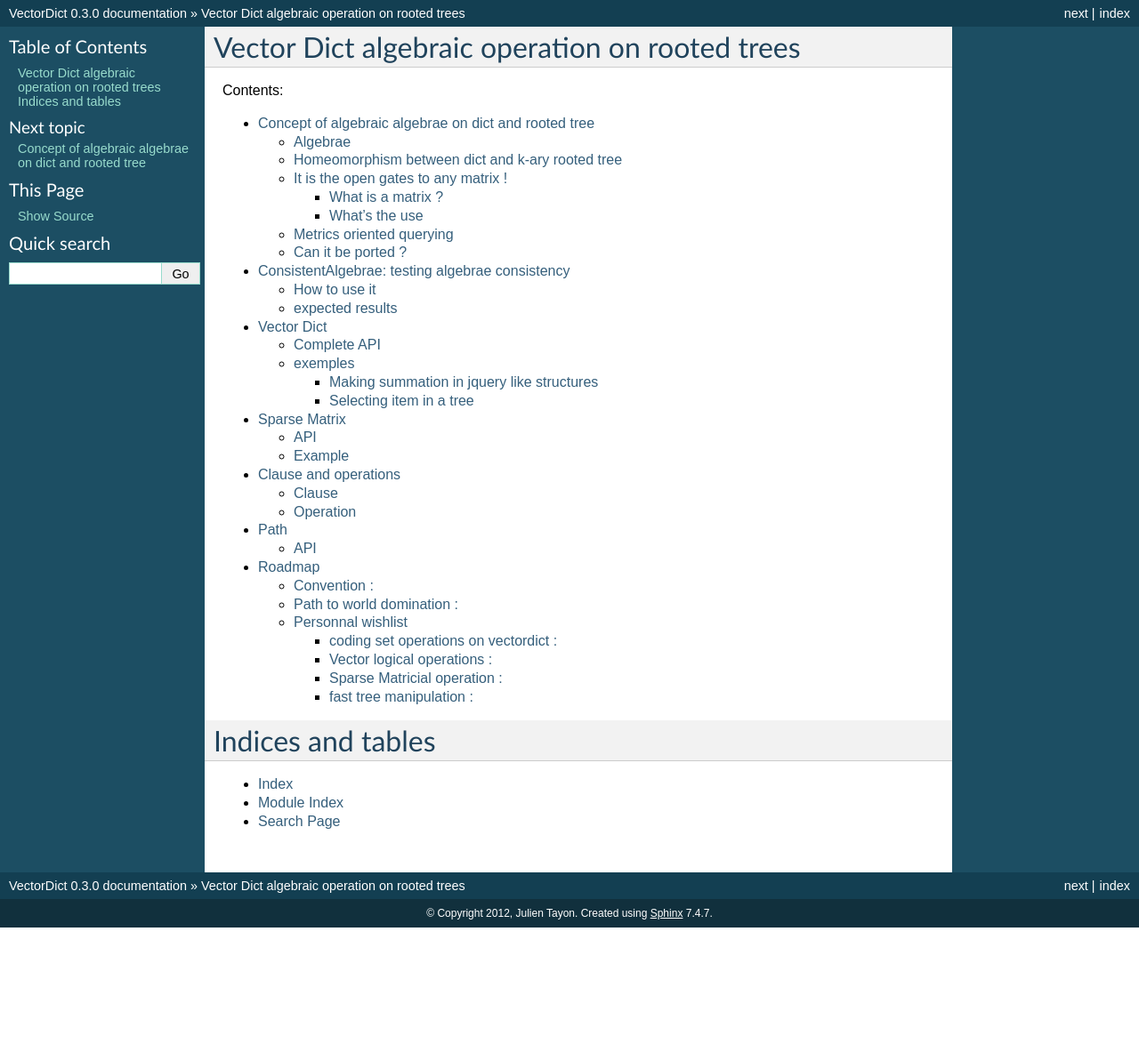
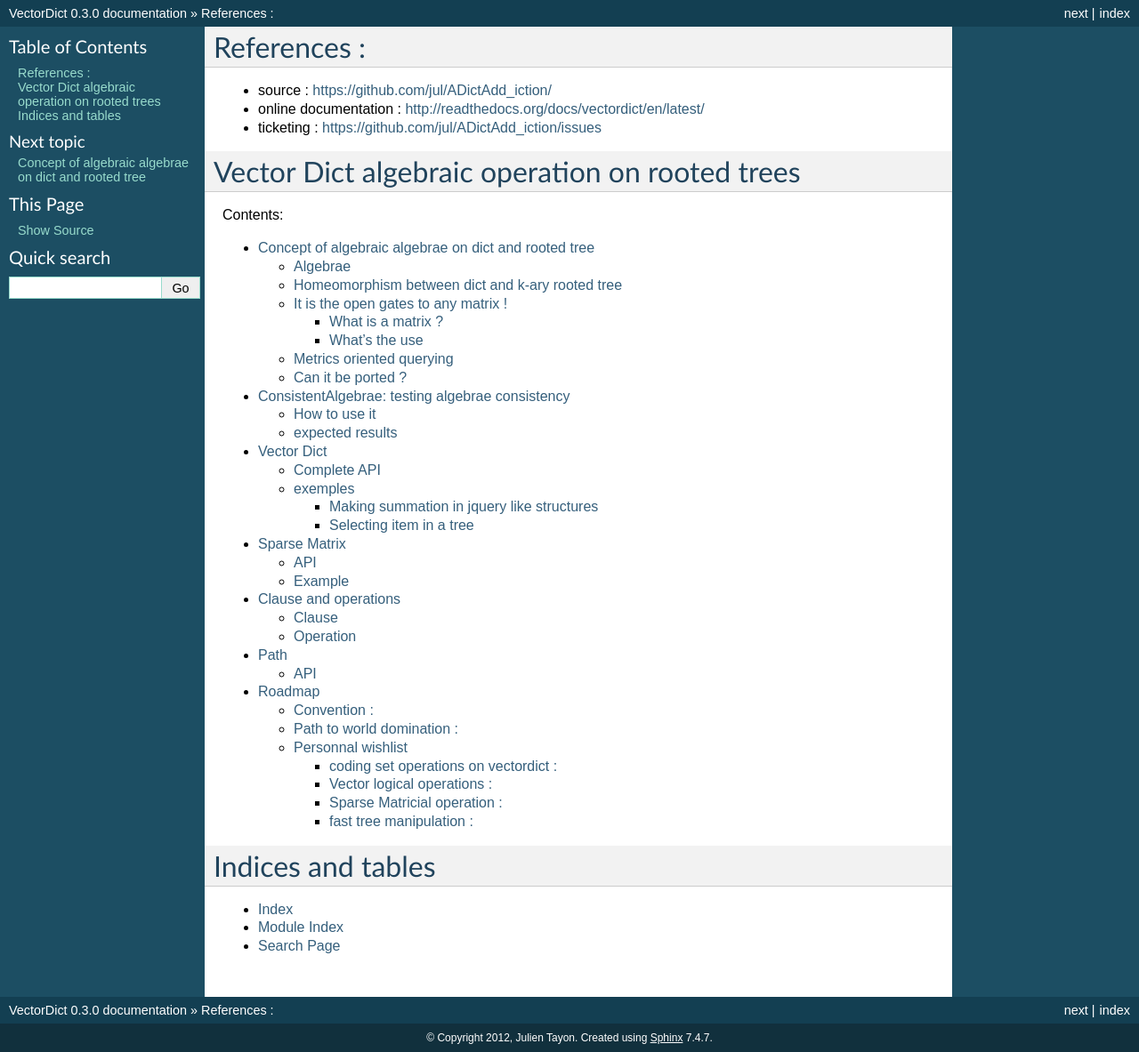
Before and after one commit to jul/ADictAdd_iction, a Sphinx documentation site: the page built from docs/source/index.rst, in a window 1280 px wide. Shown: the whole page at 89% size. Built offline with Sphinx 7.4.7, drawn with Linux system fonts in a browser that asks for light colours; before the commit the page ends 1043 px from its top, so only the background shows below that.

Commit message:
migrating docs to readthedocs adding source and ticket to the docs

```diff
--- a/docs/source/index.rst
+++ b/docs/source/index.rst
@@ -3,6 +3,12 @@
    You can adapt this file completely to your liking, but it should at least
    contain the root `toctree` directive.
 
+References :
+============
+
+* source : https://github.com/jul/ADictAdd_iction/
+* online documentation : http://readthedocs.org/docs/vectordict/en/latest/
+* ticketing : https://github.com/jul/ADictAdd_iction/issues
 
 Vector Dict algebraic operation on rooted trees
 ===============================================
--- a/setup.py
+++ b/setup.py
@@ -23,11 +23,11 @@ test()
 
 setup(
         name='VectorDict',
-        version='0.3.0',
+        version='0.4.0',
         author='Julien Tayon',
         author_email='julien@tayon.net',
         packages=['vector_dict'],
-        url='https://github.com/jul/ADictAdd_iction/',
+        url='http://readthedocs.org/docs/vectordict/en/latest/'
         license='LICENSE.txt',
         test_suite='vector_dict.test.test_VectorDict',
         test='vector_dict.test.test_VectorDict',
```
